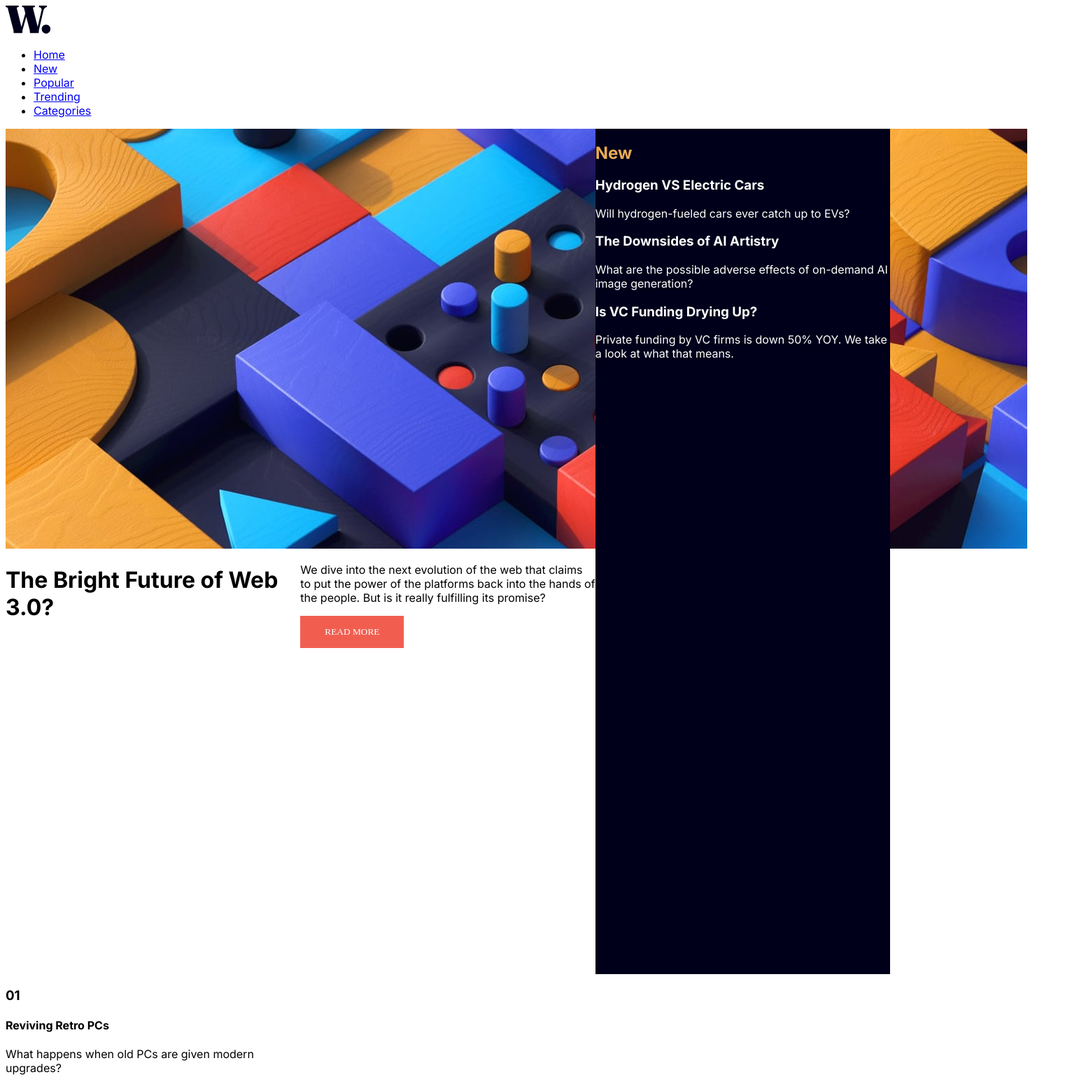
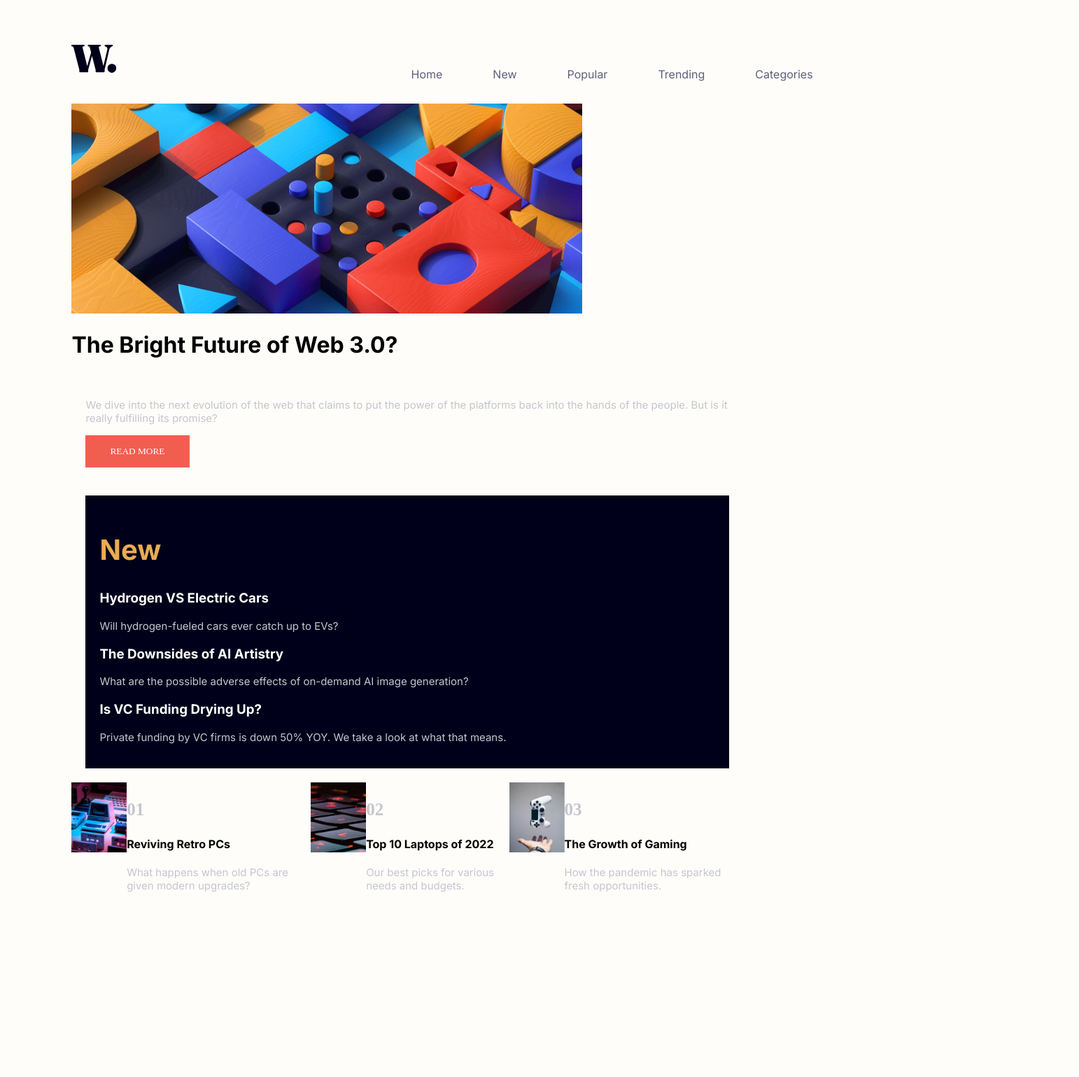
Before and after one commit to berta-rf/news-homepage-main, a plain HTML site: page index.html in a window 1280 px wide. Shown: the top 1539 px of the page at 70% size, 1542 px wide, since content can reach past the window. Drawn offline with Linux system fonts and the light colour scheme.

Commit message:
Fix nav bar

```diff
--- a/index.html
+++ b/index.html
@@ -19,18 +19,17 @@
   <header>
 
     <div id="logo">
-      <img src="./assets/images/logo.svg" alt="logo">
+      <img src="./assets/images/logo.svg"  alt="logo">
     </div>
+
     <nav class="navbar">
-
       <ul>
-        <li><a href="#home">Home</a></li>
-        <li><a href="#new">New</a></li>
-        <li><a href="#popular">Popular</a></li>
-        <li><a href="#trending">Trending</a></li>
-        <li><a href="#categories">Categories</a></li>
+      <ul><a href="#home">Home</a></ul>
+      <ul><a href="#new">New</a></ul>
+      <ul><a href="#popular">Popular</a></ul>
+      <ul><a href="#trending">Trending</a></ul>
+      <ul><a href="#categories">Categories</a></ul>
       </ul>
-
     </nav>
 
   </header>
@@ -39,11 +38,11 @@
 
     <div class="hero">
 
-      <img src="./assets/images/image-web-3-desktop.jpg" alt="">
+      <img src="./assets/images/image-web-3-desktop.jpg" height=300px alt="">
 
+    <div id="main-title">
+        <h1>The Bright Future of Web 3.0?</h1>
     </div>
-
-    <h1>The Bright Future of Web 3.0?</h1>
 
     <div id=centercontent>
       <p>We dive into the next evolution of the web that claims to put the power of the platforms back into the hands of the people.
@@ -58,13 +57,13 @@
         <h2 id="newtitle">New</h2>
 
         <h3>Hydrogen VS Electric Cars</h3>
-        Will hydrogen-fueled cars ever catch up to EVs?
+        <p>Will hydrogen-fueled cars ever catch up to EVs?</p>
 
         <h3>The Downsides of AI Artistry</h3>
-        What are the possible adverse effects of on-demand AI image generation?
+        <p>What are the possible adverse effects of on-demand AI image generation?</p>
 
         <h3>Is VC Funding Drying Up?</h3>
-        Private funding by VC firms is down 50% YOY. We take a look at what that means.
+        <p>Private funding by VC firms is down 50% YOY. We take a look at what that means.</p>
 
     </aside>
 
@@ -73,21 +72,36 @@
       <div class="topnews">
 
         <div id="topnews1">
+          <div id="topnews1-img">
+            <img src="./assets/images/image-retro-pcs.jpg" alt="retro PCs">
+          </div>
+          <div class="topnews-p">
             <h3>01</h3>
             <h4>Reviving Retro PCs</h4>
-        What happens when old PCs are given modern upgrades?
+            <p>What happens when old PCs are given modern upgrades?</p>
+          </div>
         </div>
 
         <div id="topnews2">
+          <div id="topnews2-img">
+            <img src="./assets/images/image-top-laptops.jpg" alt="keyboard">
+          </div>
+          <div class="topnews-p">
             <h3>02</h3>
             <h4>Top 10 Laptops of 2022</h4>
-        Our best picks for various needs and budgets.
+            <p>Our best picks for various needs and budgets.</p>
+          </div>
         </div>
 
         <div id="topnews3">
+          <div id="topnews3-img"></div>
+            <img src="./assets/images/image-gaming-growth.jpg" alt="PlayStation controller">
+          </div>
+          <div class="topnews-p">
             <h3>03</h3>
             <h4>The Growth of Gaming</h4>
-        How the pandemic has sparked fresh opportunities.
+            <p>How the pandemic has sparked fresh opportunities.</p>
+          </div>
         </div>
 
       </div>
--- a/styles.css
+++ b/styles.css
@@ -1,45 +1,68 @@
 * {
     font-family: "Inter";
+
 }
 
+body {
+
+    margin: 5% 8%;
+    background: hsl(36, 100%, 99%);
+}
+
+p {
+    font-size: 15px;
+    color: hsl(233, 8%, 79%);
+
+}
 
 .wrapper{
 
     display: grid;
+    width: 1440px;
+    grid-template-rows: 1fr 1fr 1fr;
     grid-template-columns: 1fr 1fr 1fr;
-    grid-template-rows: 1fr 1fr 1fr;
     grid-template-areas:
-    "hero            hero           asidenew"
+    "hero          hero       asidenew"
     "maintitle   centercontent      asidenew"
-    "topenews1      topnews2        topnews3"
+    "topnews1      topnews2         topnews3"
     ;
 }
 
-h1 {
+header {
+
+    display: flex;
+    width: 100%;
+    justify-content: space-between;
+}
+
+
+nav ul {
+
+    display: flex;
+
+}
+
+
+.navbar a {
+
+    text-decoration: none;
+    color: hsl(236, 13%, 42%);
+    padding: 1em;
+
+}
+
+#logo {
+
+    align-items: left;
+
+}
+
+
+#main-title {
 
     grid-area: maintitle;
 
 }
-
-h2 {
-
-}
-
-h3 {
-
-}
-
-h4 {
-
-}
-
-
-
-.logo {
-
-
-}
-
 
 .hero {
 
@@ -50,6 +73,7 @@ h4 {
 #centercontent {
 
     grid-area: centercontent;
+    padding: 20px;
 }
 
 #readmore {
@@ -65,49 +89,89 @@ h4 {
 
 #newtitle {
 
-    color: hsl(35, 77%, 62%)
+    color: hsl(35, 77%, 62%);
+    font-size: 2.5rem;
+
 }
 
 .asidenew {
 
     grid-area: asidenew;
+    padding: 20px;
+    margin: 20px;
     background: hsl(240, 100%, 5%);
     color: white;
 
 }
 
+p[class~="asidenew"]  {
+
+    border-bottom:  2px solid hsl(233, 8%, 79%);
+
+}
+
+
+/* FOOTER */
+
+footer img {
+
+    height: 100px;
+}
+
 .topnews {
 
+    display: flex;
 
+}
+
+.topnews h3 {
+
+    color: hsl(233, 8%, 79%);
+    font-family: "Inter-Bold";
+    font-size: 25px;
 }
 
 #topnews1 {
 
+    display: flex;
     grid-area: topnews1;
+
 }
 
 #topnews2 {
 
+    display: flex;
     grid-area: topnews2;
+
 }
 
 #topnews3 {
 
+    display: flex;
     grid-area: topnews3;
 }
-
-
-
-
-
 
 .attribution {
 
     font-size: 11px; text-align: center;
 }
 
-
 .attribution a {
 
     color: hsl(228, 45%, 44%);
 }
+
+
+@media screen (max-width 375px) {
+
+    .hero {
+        background: url(./assets/images/)
+    }
+
+    .wrapper {
+
+        grid-template-columns: 1fr;
+        grid-template-areas: ;
+    }
+
+}
```
Lines whose indentation alone changed are shown as unchanged.
